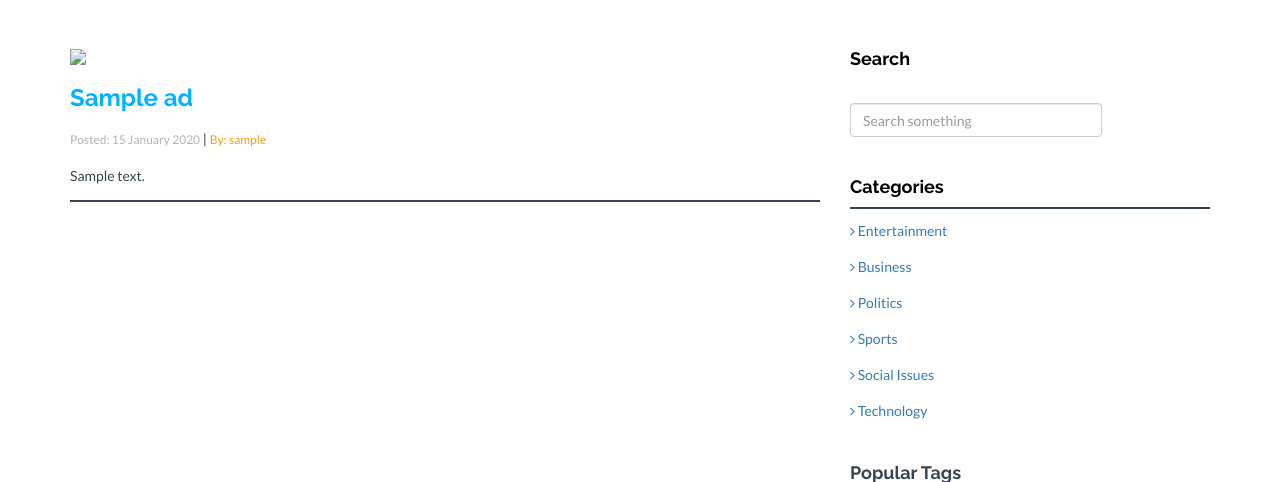
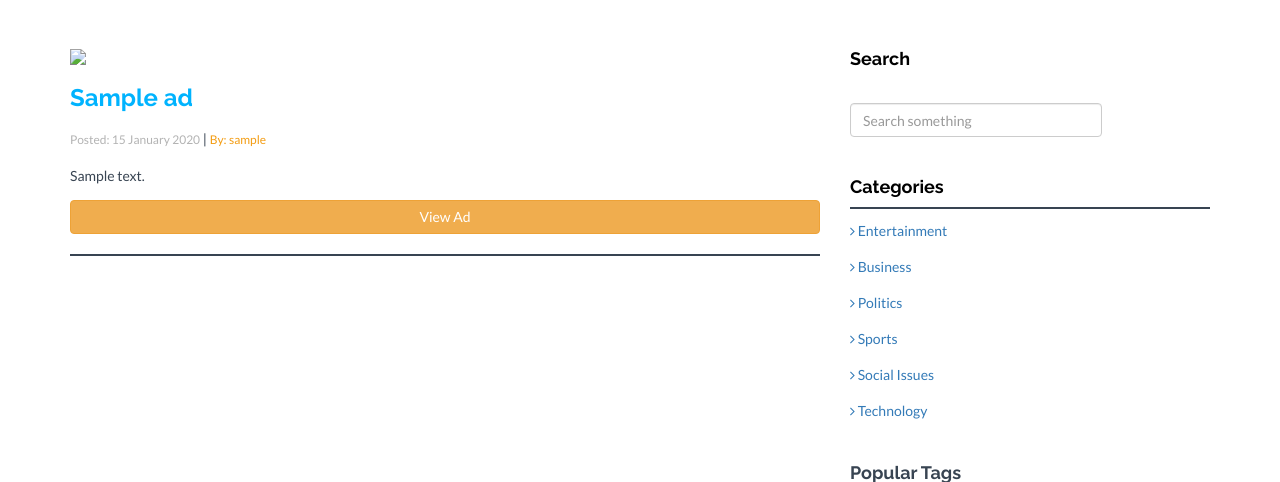
Before and after one commit to Xeninox/Doreli_Board, a PHP site: page /pages/institution-ads.php in a window 1280 px wide. Shown: the part 207-689 px from the top of the page. Run offline with PHP 8.4, Linux system fonts and the light colour scheme; the visitor is signed in with stand-in values (Sample User, id 1); tables that the repository leaves empty or names only in its code hold one stand-in row (values such as "Sample post"); some libraries are stand-ins or nearby versions.

Commit message:
button for ad page added

```diff
--- a/layout/instads.php
+++ b/layout/instads.php
@@ -31,6 +31,7 @@
             } else {
                 $array = getAllInstutionAds();
                 foreach ($array as $item) {
+                    $ad_id = $item['id'];
                     $category = $item['cat_id'];
                     $subject = $item['subject'];
                     $comment = $item['comment'];
@@ -51,8 +52,8 @@
             <h3 class=\"ctitle\">$subject</h3>
             <p><csmall>Posted: $newdate</csmall> | <csmall2>By: $username </csmall2></p>
             <p>$comment</p>
+            <button type='submit' name='viewad' value = \"$ad_id\" class=\"btn btn-warning btn-block\">View Ad</button> <br>
             <div class=\"hline\"></div>
-
             <div class=\"spacing\"></div>
         <! --/col-lg-8 -->";
                 }
```
